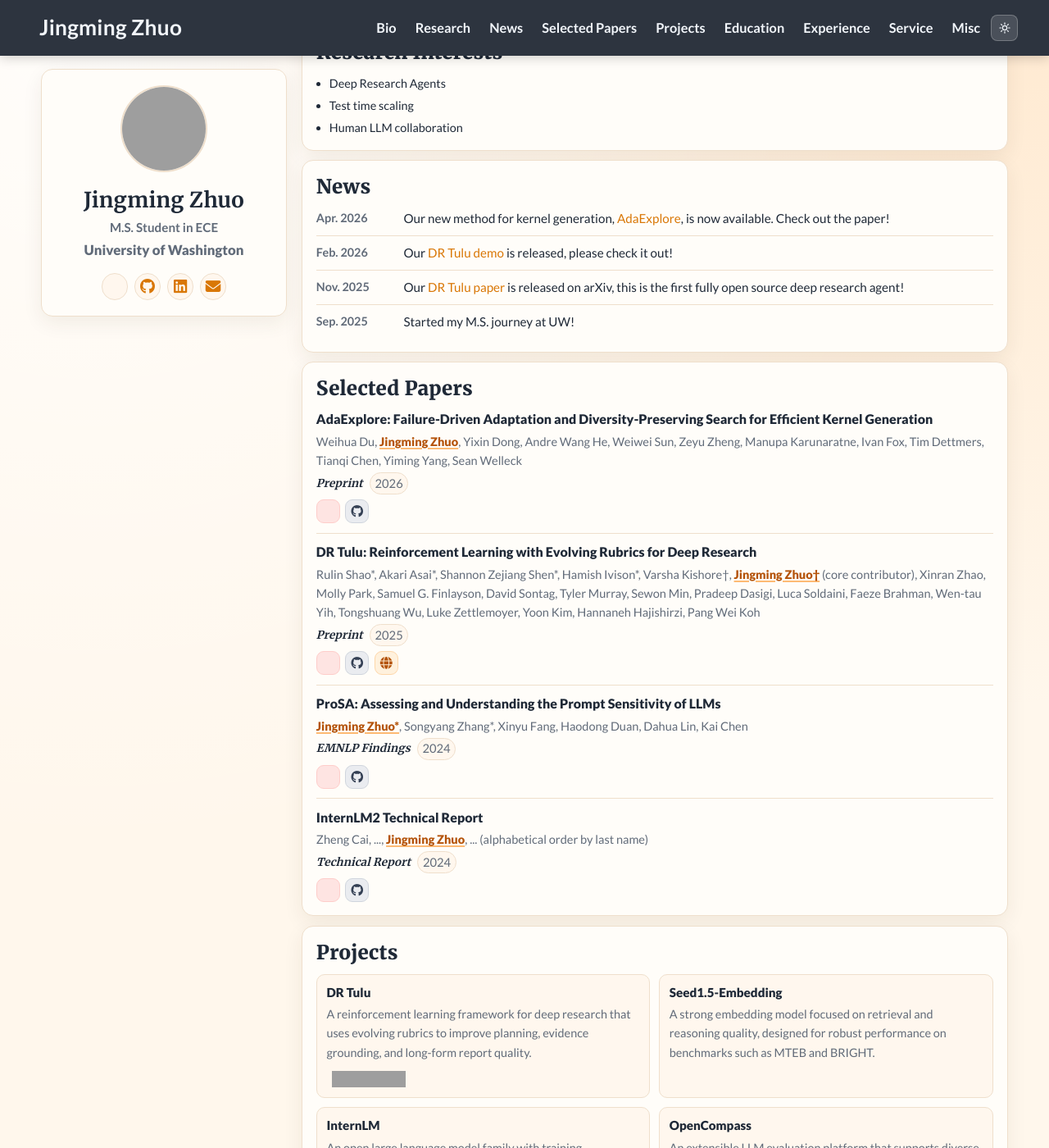
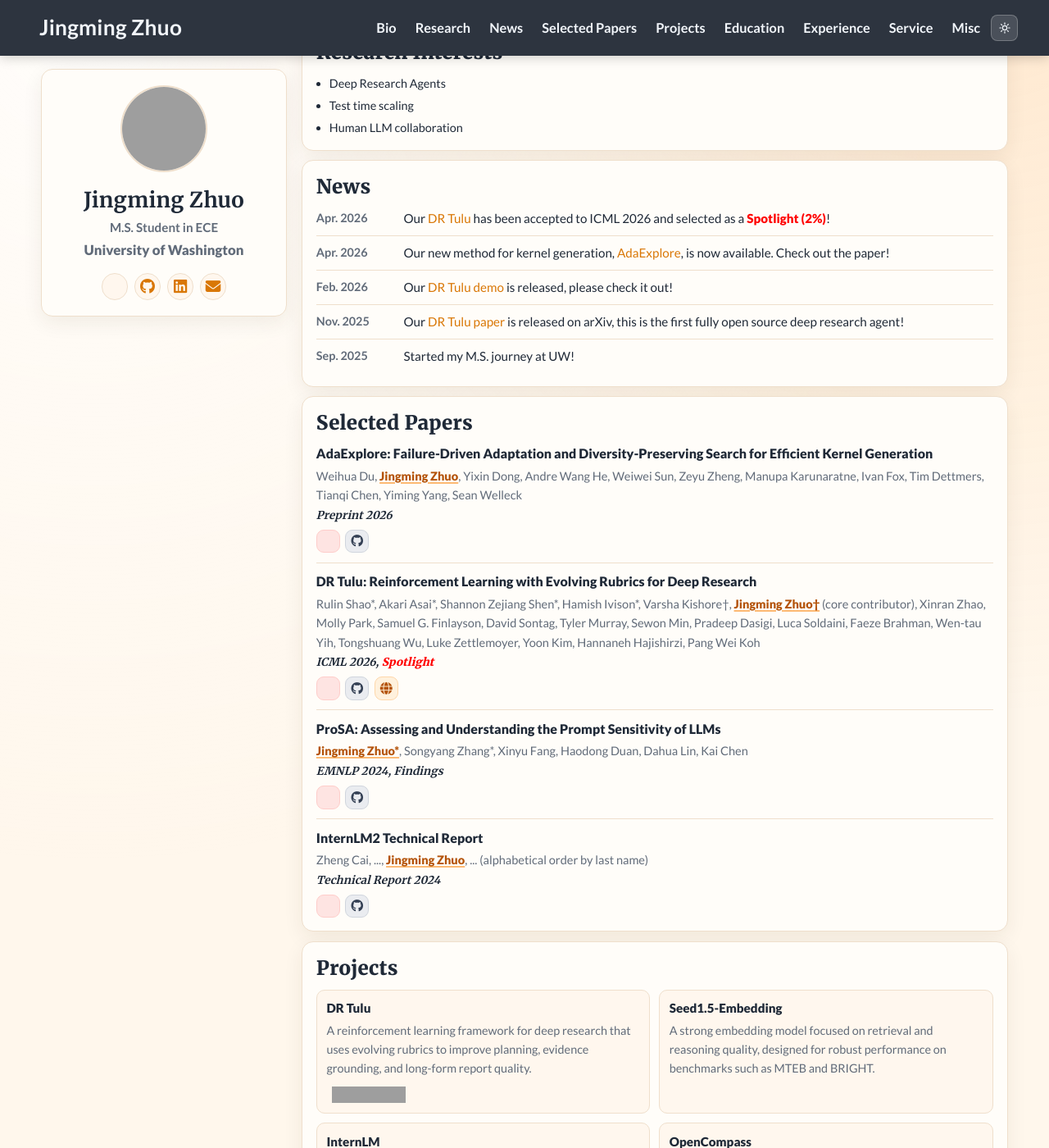
Before and after one commit to jingmingzhuo/jingmingzhuo.github.io, a Jekyll site: the page built from index.md, in a window 1280 px wide and 1400 px high, scrolled down 219 px. Shown: the whole window at 82% size. Built offline with Jekyll 4.4.1, drawn with Linux system fonts in a browser that asks for light colours; a style sheet for code colours, icons or effects is not loaded; some of the changed text lies outside the part shown; grey boxes are pictures that could not be loaded.

Commit message:
Update DR Tulu ICML news

```diff
--- a/_data/home.yml
+++ b/_data/home.yml
@@ -29,6 +29,8 @@ research_interests:
 news:
   title: "News"
   items:
+    - date: "Apr. 2026"
+      text: "Our <a class=\"news-link\" href=\"https://arxiv.org/pdf/2511.19399\" target=\"_blank\" rel=\"noopener noreferrer\">DR Tulu</a> has been accepted to ICML 2026 and selected as a <span class=\"news-spotlight\">Spotlight (2%)</span>!"
     - date: "Apr. 2026"
       text: "Our new method for kernel generation, <a class=\"news-link\" href=\"https://arxiv.org/pdf/2604.16625\" target=\"_blank\" rel=\"noopener noreferrer\">AdaExplore</a>, is now available. Check out the paper!"
     - date: "Feb. 2026"
@@ -73,7 +75,7 @@ publications:
   items:
     - title: "AdaExplore: Failure-Driven Adaptation and Diversity-Preserving Search for Efficient Kernel Generation"
       authors: "Weihua Du, Jingming Zhuo, Yixin Dong, Andre Wang He, Weiwei Sun, Zeyu Zheng, Manupa Karunaratne, Ivan Fox, Tim Dettmers, Tianqi Chen, Yiming Yang, Sean Welleck"
-      venue: "Preprint"
+      venue: "Preprint 2026"
       year: 2026
       links:
         - label: "Paper"
@@ -82,8 +84,8 @@ publications:
           url: "https://github.com/StigLidu/AdaExplore"
     - title: "DR Tulu: Reinforcement Learning with Evolving Rubrics for Deep Research"
       authors: "Rulin Shao*, Akari Asai*, Shannon Zejiang Shen*, Hamish Ivison*, Varsha Kishore†, Jingming Zhuo† (core contributor), Xinran Zhao, Molly Park, Samuel G. Finlayson, David Sontag, Tyler Murray, Sewon Min, Pradeep Dasigi, Luca Soldaini, Faeze Brahman, Wen-tau Yih, Tongshuang Wu, Luke Zettlemoyer, Yoon Kim, Hannaneh Hajishirzi, Pang Wei Koh"
-      venue: "Preprint"
-      year: 2025
+      venue: "ICML 2026, <strong class=\"publication-spotlight\">Spotlight</strong>"
+      year: 2026
       badge: "Core Contributor"
       links:
         - label: "Paper"
@@ -94,7 +96,7 @@ publications:
           url: "https://www.dr-tulu.org/"
     - title: "ProSA: Assessing and Understanding the Prompt Sensitivity of LLMs"
       authors: "Jingming Zhuo*, Songyang Zhang*, Xinyu Fang, Haodong Duan, Dahua Lin, Kai Chen"
-      venue: "EMNLP Findings"
+      venue: "EMNLP 2024, Findings"
       year: 2024
       badge: "First Author*"
       links:
@@ -104,7 +106,7 @@ publications:
           url: "https://github.com/open-compass/ProSA"
     - title: "InternLM2 Technical Report"
       authors: "Zheng Cai, ..., Jingming Zhuo, ... (alphabetical order by last name)"
-      venue: "Technical Report"
+      venue: "Technical Report 2024"
       year: 2024
       links:
         - label: "Paper"
--- a/_layouts/default.html
+++ b/_layouts/default.html
@@ -152,7 +152,7 @@
             title="Built with Codex"
           >
             <i class="fa-solid fa-robot" aria-hidden="true"></i> Codex
-          </a>. Last updated: Apr. 21, 2026.
+          </a>. Last updated: Apr. 30, 2026.
         </p>
         <p class="footer-license">
           Code is licensed under
--- a/assets/css/site.css
+++ b/assets/css/site.css
@@ -410,6 +410,15 @@ html[data-theme="dark"] .theme-icon-moon {
   font-size: 0.95rem;
 }
 
+.news-spotlight {
+  color: #ff0000;
+  font-weight: 800;
+}
+
+html[data-theme="dark"] .news-spotlight {
+  color: #ff4d4d;
+}
+
 .publication-list {
   display: grid;
   gap: 0.72rem;
@@ -468,12 +477,13 @@ html[data-theme="dark"] .theme-icon-moon {
   letter-spacing: 0.01em;
 }
 
-.publication-year {
-  font-size: 0.92rem;
-  padding: 0.05rem 0.36rem;
-  border: 1px solid var(--line);
-  border-radius: 999px;
-  background: var(--surface-soft);
+.publication-spotlight {
+  color: #ff0000;
+  font-weight: 900;
+}
+
+html[data-theme="dark"] .publication-spotlight {
+  color: #ff4d4d;
 }
 
 .pub-links {
--- a/index.md
+++ b/index.md
@@ -100,7 +100,6 @@ title: Home
             <p class="publication-authors">{{ authors_text }}</p>
             <p class="publication-meta">
               <span>{{ paper.venue }}</span>
-              <span class="publication-year">{{ paper.year }}</span>
             </p>
             <div class="pub-links">
               {% for link in paper.links %}
```
